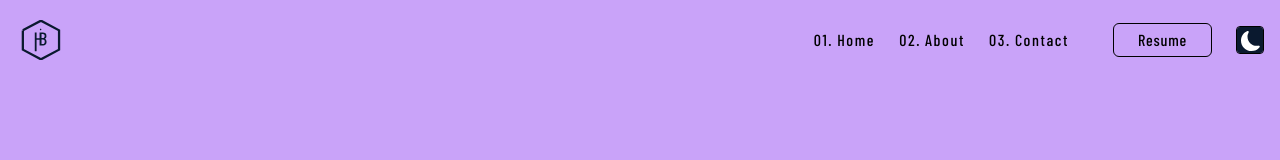
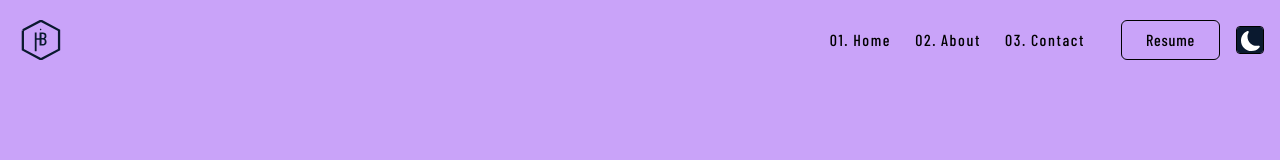
Before and after one commit to Hassan-Ib/Hassan-Ib, a Next.js app: page / in a window 1280 px wide. Shown: the top 160 px of the page. Built offline with nearby package versions, Linux system fonts and the light colour scheme; a web font is replaced by a local one.

Commit message:
fix style to work with fireFox

```diff
--- a/components/Navigation/DarkMode.tsx
+++ b/components/Navigation/DarkMode.tsx
@@ -7,7 +7,7 @@ export function DarkMode() {
   return (
     <button
       onClick={toggleDarkMode}
-      className="w-7 h-7 text-xl relative  rounded border border-black dark:border-main-light overflow-hidden flex flex-col items-center"
+      className="w-7 h-7 text-xl relative rounded border border-black dark:border-main-light overflow-hidden flex flex-col items-center"
     >
       <span
         className={`bg-main-dark text-white p-1 absolute w-full h-full top-0 left-0 transform origin-bottom-left transition-all delay-100 duration-300 ${
--- a/components/Navigation/DesktopLinkList.tsx
+++ b/components/Navigation/DesktopLinkList.tsx
@@ -5,7 +5,8 @@ import { ResumeBtn } from "./ResumeBtn";
 
 export function DesktopNavList() {
   return (
-    <ul className="hidden md:flex md:flex-row md:gap-4 items-center ">
+    <div className="hidden md:flex gap-8 mx-4">
+      <ul className="flex flex-row md:gap-4 items-center ">
         {navlinks.map((navlink, index) => (
           <li key={index}>
             <NavLink href={navlink.href} index={index}>
@@ -13,8 +14,9 @@ export function DesktopNavList() {
             </NavLink>
           </li>
         ))}
+      </ul>
       <ResumeBtn />
-    </ul>
+    </div>
   );
 }
 
--- a/components/Navigation/MoblileLinkList.tsx
+++ b/components/Navigation/MoblileLinkList.tsx
@@ -66,7 +66,7 @@ export function MobileNavList({ closeNav, openNav, isNavOpen }: NavListProps) {
 
   return (
     <motion.div
-      className={`mobile-nav-list-wrapper fixed z-50  w-3/4 sm:w-1/2  left-full h-screen top-0 capitalize tracking-wide flex flex-col justify-center items-center gap-8  bg-main-light backdrop-blur-sm dark:backdrop-blur-lg bg-opacity-80 dark:bg-opacity-70 dark:bg-main-dark transition-transform duration-200 md:hidden border-l border-main-dark dark:border-white`}
+      className={`mobile-nav-list-wrapper fixed z-50  w-3/4 sm:w-1/2  left-full h-screen top-0 capitalize tracking-wide flex flex-col justify-center items-center gap-8  bg-main-light backdrop-blur-sm dark:backdrop-blur-lg bg-opacity-90 dark:bg-opacity-90 dark:bg-main-dark transition-transform duration-200 md:hidden border-l border-main-dark dark:border-white`}
       key="mobile-nav-list-wrapper"
       initial={{
         x: "0",
@@ -87,10 +87,10 @@ export function MobileNavList({ closeNav, openNav, isNavOpen }: NavListProps) {
       <button
         ref={firstFocusableElementRef}
         onClick={closeNav}
-        className="text-3xl absolute right-4 top-0 mt-8 md:hidden"
+        className="text-lg font-barlow flex gap-1 items-center justify-center border border-main-dark dark:border-white rounded-md py-1 px-3 absolute right-4 top-0 mt-8 bg-main-light dark:bg-main-dark md:hidden"
         aria-label="menu close"
       >
-        <MdClose />
+        <span> Close</span> <MdClose className="text-xl mt-1" />
       </button>
       <ul className=" px-6 flex flex-col gap-8">
         {navlinks.map((navlink, index) => (
--- a/components/Navigation/Navigation.tsx
+++ b/components/Navigation/Navigation.tsx
@@ -53,7 +53,7 @@ const Navigation = (props: Props) => {
             />
           )}
         </AnimatePresence>
-        <div className="flex items-center gap-2">
+        <div className="flex items-center gap-4">
           <button
             aria-label="menu open"
             className=" md:hidden flex items-center font-barlow gap-1 border py-1 px-3 border-black dark:border-white rounded-md"
--- a/components/Navigation/ResumeBtn.tsx
+++ b/components/Navigation/ResumeBtn.tsx
@@ -2,7 +2,7 @@ import React from "react";
 
 export function ResumeBtn({}) {
   return (
-    <button className="mx-6 border max-w-fit border-black dark:border-main-100 font-medium font-barlow tracking-wider px-6 py-1 rounded-md capitalize hover:bg-main-100/20">
+    <button className=" border  border-black dark:border-main-100 font-medium font-barlow tracking-wider px-6 py-1 rounded-md capitalize hover:bg-main-100/20">
       resume
     </button>
   );
```
Lines whose indentation alone changed are shown as unchanged.
